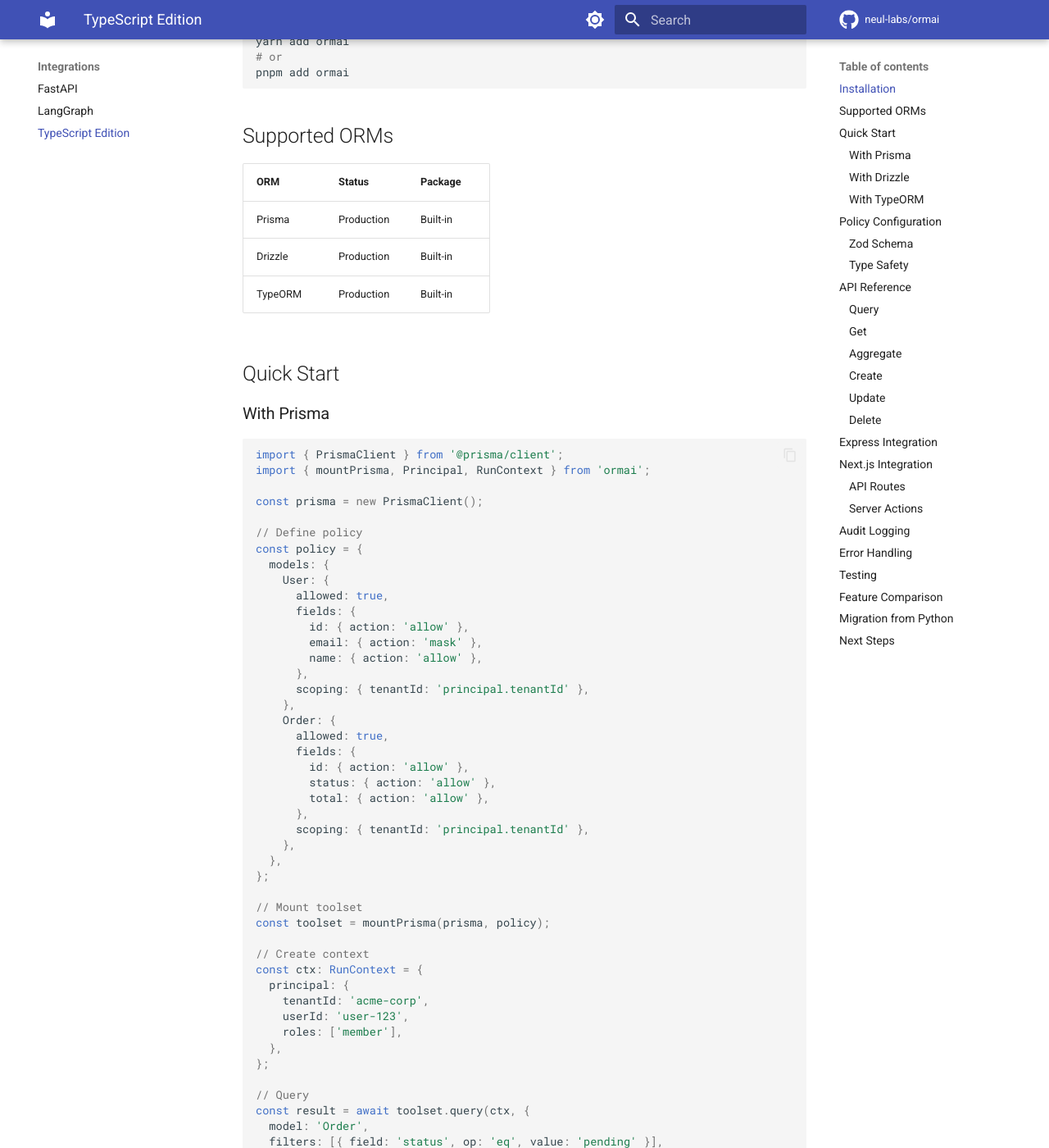
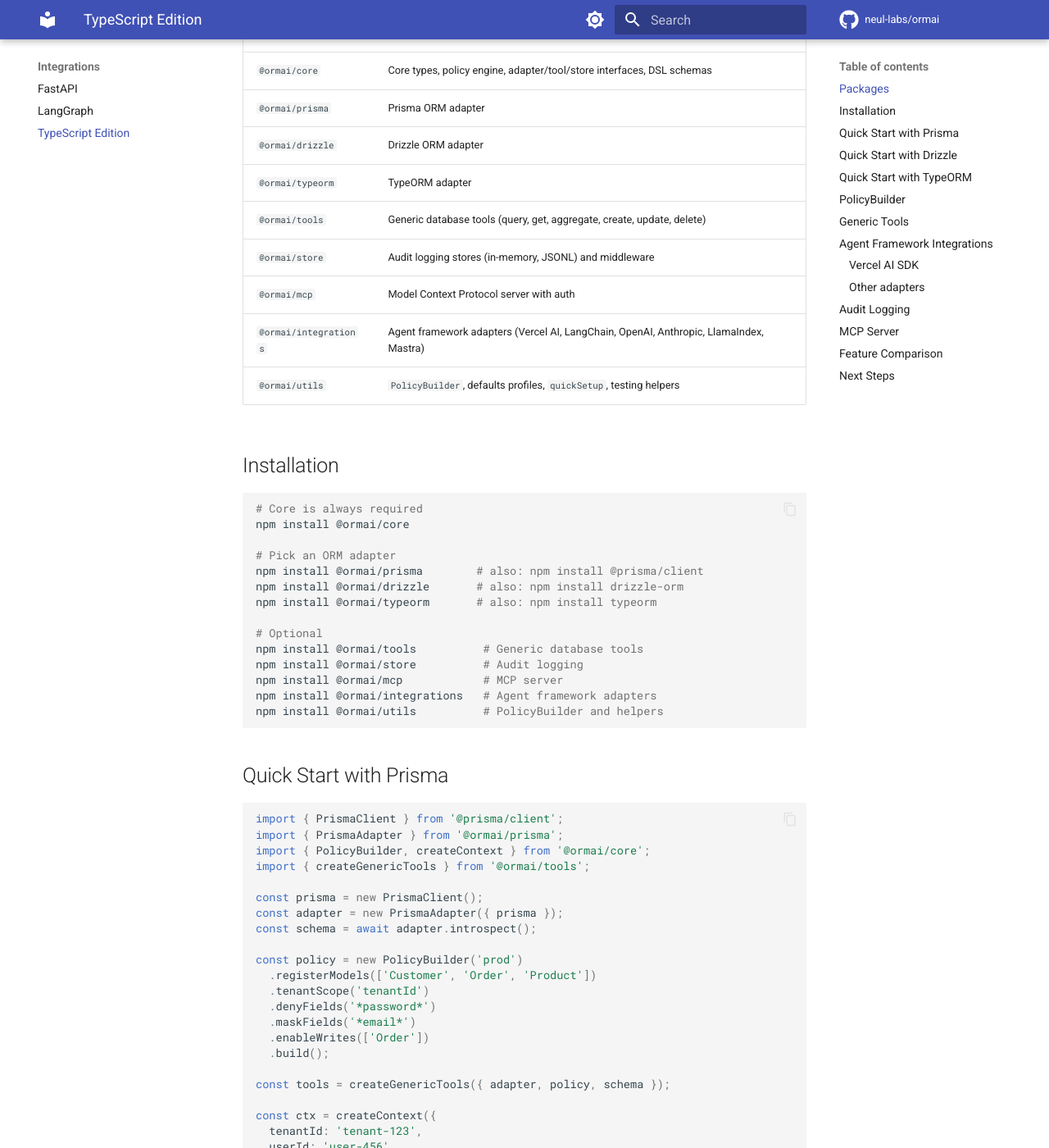
Before and after one commit to neul-labs/ormai, an MkDocs documentation site: the page built from documentation/docs/integrations/typescript.md, in a window 1280 px wide and 1400 px high, scrolled down 352 px. Shown: the whole window at 82% size. Built offline with MkDocs 1.6.1 and Material for MkDocs 9.7.7, drawn with Linux system fonts in a browser that asks for light colours; comment, search, counter and statistics services are not loaded; the version menu is left out; some of the changed text lies outside the part shown.

Commit message:
Expand documentation/

````diff
--- a/documentation/docs/integrations/typescript.md
+++ b/documentation/docs/integrations/typescript.md
@@ -1,103 +1,104 @@
 # TypeScript Edition
 
-OrmAI is available as a TypeScript/Node.js package with full feature parity to the Python version.
+OrmAI ships as a TypeScript/Node.js monorepo at [`ormai-ts/`](https://github.com/neul-labs/ormai/tree/main/ormai-ts) with first-class support for **Prisma**, **Drizzle**, and **TypeORM**.
+
+## Packages
+
+| Package | Description |
+|---|---|
+| `@ormai/core` | Core types, policy engine, adapter/tool/store interfaces, DSL schemas |
+| `@ormai/prisma` | Prisma ORM adapter |
+| `@ormai/drizzle` | Drizzle ORM adapter |
+| `@ormai/typeorm` | TypeORM adapter |
+| `@ormai/tools` | Generic database tools (query, get, aggregate, create, update, delete) |
+| `@ormai/store` | Audit logging stores (in-memory, JSONL) and middleware |
+| `@ormai/mcp` | Model Context Protocol server with auth |
+| `@ormai/integrations` | Agent framework adapters (Vercel AI, LangChain, OpenAI, Anthropic, LlamaIndex, Mastra) |
+| `@ormai/utils` | `PolicyBuilder`, defaults profiles, `quickSetup`, testing helpers |
 
 ## Installation
 
 ```bash
-npm install ormai
-# or
-yarn add ormai
-# or
-pnpm add ormai
+# Core is always required
+npm install @ormai/core
+
+# Pick an ORM adapter
+npm install @ormai/prisma        # also: npm install @prisma/client
+npm install @ormai/drizzle       # also: npm install drizzle-orm
+npm install @ormai/typeorm       # also: npm install typeorm
+
+# Optional
+npm install @ormai/tools          # Generic database tools
+npm install @ormai/store          # Audit logging
+npm install @ormai/mcp            # MCP server
+npm install @ormai/integrations   # Agent framework adapters
+npm install @ormai/utils          # PolicyBuilder and helpers
 ```
 
-## Supported ORMs
-
-| ORM | Status | Package |
-|-----|--------|---------|
-| Prisma | Production | Built-in |
-| Drizzle | Production | Built-in |
-| TypeORM | Production | Built-in |
-
-## Quick Start
-
-### With Prisma
+## Quick Start with Prisma
 
 ```typescript
 import { PrismaClient } from '@prisma/client';
-import { mountPrisma, Principal, RunContext } from 'ormai';
+import { PrismaAdapter } from '@ormai/prisma';
+import { PolicyBuilder, createContext } from '@ormai/core';
+import { createGenericTools } from '@ormai/tools';
 
 const prisma = new PrismaClient();
+const adapter = new PrismaAdapter({ prisma });
+const schema = await adapter.introspect();
 
-// Define policy
-const policy = {
-  models: {
-    User: {
-      allowed: true,
-      fields: {
-        id: { action: 'allow' },
-        email: { action: 'mask' },
-        name: { action: 'allow' },
-      },
-      scoping: { tenantId: 'principal.tenantId' },
-    },
-    Order: {
-      allowed: true,
-      fields: {
-        id: { action: 'allow' },
-        status: { action: 'allow' },
-        total: { action: 'allow' },
-      },
-      scoping: { tenantId: 'principal.tenantId' },
-    },
-  },
-};
+const policy = new PolicyBuilder('prod')
+  .registerModels(['Customer', 'Order', 'Product'])
+  .tenantScope('tenantId')
+  .denyFields('*password*')
+  .maskFields('*email*')
+  .enableWrites(['Order'])
+  .build();
 
-// Mount toolset
-const toolset = mountPrisma(prisma, policy);
+const tools = createGenericTools({ adapter, policy, schema });
 
-// Create context
-const ctx: RunContext = {
-  principal: {
-    tenantId: 'acme-corp',
-    userId: 'user-123',
-    roles: ['member'],
-  },
-};
-
-// Query
-const result = await toolset.query(ctx, {
-  model: 'Order',
-  filters: [{ field: 'status', op: 'eq', value: 'pending' }],
-  limit: 10,
+const ctx = createContext({
+  tenantId: 'tenant-123',
+  userId: 'user-456',
+  db: prisma,
+  roles: ['admin'],
 });
 
-console.log(result.rows);
+const result = await tools[0].execute({
+  model: 'Order',
+  where: [{ field: 'status', op: 'eq', value: 'pending' }],
+  take: 10,
+}, ctx);
 ```
 
-### With Drizzle
+## Quick Start with Drizzle
 
 ```typescript
 import { drizzle } from 'drizzle-orm/node-postgres';
-import { mountDrizzle } from 'ormai';
+import { DrizzleAdapter } from '@ormai/drizzle';
+import { PolicyBuilder, createContext } from '@ormai/core';
+import { createGenericTools } from '@ormai/tools';
 import * as schema from './schema';
 
 const db = drizzle(pool, { schema });
+const adapter = new DrizzleAdapter({ db, schema });
+const introspected = await adapter.introspect();
 
-const toolset = mountDrizzle(db, schema, policy);
+const policy = new PolicyBuilder('prod')
+  .registerModels(['orders', 'customers'])
+  .tenantScope('tenantId')
+  .build();
 
-const result = await toolset.query(ctx, {
-  model: 'orders',
-  filters: [{ field: 'status', op: 'eq', value: 'pending' }],
-});
+const tools = createGenericTools({ adapter, policy, schema: introspected });
 ```
 
-### With TypeORM
+## Quick Start with TypeORM
 
 ```typescript
 import { DataSource } from 'typeorm';
-import { mountTypeORM } from 'ormai';
+import { TypeOrmAdapter } from '@ormai/typeorm';
+import { PolicyBuilder, createContext } from '@ormai/core';
+import { createGenericTools } from '@ormai/tools';
 import { User, Order } from './entities';
 
 const dataSource = new DataSource({
@@ -105,379 +106,136 @@
   url: process.env.DATABASE_URL,
   entities: [User, Order],
 });
-
 await dataSource.initialize();
 
-const toolset = mountTypeORM(dataSource, policy);
+const adapter = new TypeOrmAdapter({ dataSource });
+const schema = await adapter.introspect();
+
+const policy = new PolicyBuilder('prod')
+  .registerModels(['User', 'Order'])
+  .tenantScope('tenantId')
+  .build();
+
+const tools = createGenericTools({ adapter, policy, schema });
 ```
 
-## Policy Configuration
+## PolicyBuilder
 
-### Zod Schema
-
-Policies are validated with Zod:
+`PolicyBuilder` from `@ormai/core` (re-exported by `@ormai/utils`) is the canonical way to declare policies in TypeScript.
 
 ```typescript
-import { z } from 'zod';
-import { PolicySchema, FieldAction, WriteAction } from 'ormai';
+import { PolicyBuilder } from '@ormai/core';
 
-const policy = PolicySchema.parse({
-  models: {
-    User: {
-      allowed: true,
-      fields: {
-        id: { action: FieldAction.Allow },
-        email: { action: FieldAction.Mask },
-        password: { action: FieldAction.Deny },
-      },
-      scoping: { tenantId: 'principal.tenantId' },
-      writePolicy: {
-        create: WriteAction.Allow,
-        update: WriteAction.Allow,
-        delete: WriteAction.Deny,
-      },
-    },
-  },
-  budget: {
-    maxRows: 1000,
-    maxIncludeDepth: 3,
-  },
+const policy = new PolicyBuilder('prod')
+  .registerModels(['Customer', 'Order', 'Product'])
+  .tenantScope('tenantId')
+  .denyFields('*password*', '*secret*', '*token*')
+  .maskFields('*email*', '*phone*')
+  .allowRelations('Order', ['customer', 'items'])
+  .enableWrites(['Order'], {
+    allowCreate: true,
+    allowUpdate: true,
+    allowDelete: false,
+    maxAffectedRows: 10,
+  })
+  .defaultBudgetConfig({
+    maxRows: 100,
+    maxIncludesDepth: 2,
+    statementTimeoutMs: 5000,
+  })
+  .build();
+```
+
+Profile presets ship in `@ormai/utils`: `DEFAULT_DEV` (permissive), `DEFAULT_INTERNAL` (moderate), `DEFAULT_PROD` (strict).
+
+## Generic Tools
+
+`createGenericTools` returns the standard tool set:
+
+- `db.query` — filter, paginate, include relations
+- `db.get` — fetch a single record by primary key
+- `db.aggregate` — count / sum / avg / min / max with `groupBy`
+- `db.describe_schema` — return the policy-filtered schema
+- `db.create` / `db.update` / `db.delete` / `db.bulk_update` — gated by `enableWrites`
+
+Each tool returns a structured result and never executes raw SQL.
+
+## Agent Framework Integrations
+
+`@ormai/integrations` adapts the tool registry to popular agent frameworks.
+
+### Vercel AI SDK
+
+```typescript
+import { toVercelAITools } from '@ormai/integrations';
+import { generateText } from 'ai';
+import { openai } from '@ai-sdk/openai';
+
+const agentTools = await toVercelAITools(registry.list(), ctx);
+
+const result = await generateText({
+  model: openai('gpt-4o'),
+  tools: agentTools,
+  prompt: 'Find all pending orders for the current tenant',
 });
 ```
 
-### Type Safety
+### Other adapters
 
-Full TypeScript support:
-
-```typescript
-import type { Policy, ModelPolicy, FieldPolicy, Principal, RunContext } from 'ormai';
-
-const modelPolicy: ModelPolicy = {
-  allowed: true,
-  fields: {
-    id: { action: 'allow' },
-  },
-};
-
-const policy: Policy = {
-  models: {
-    User: modelPolicy,
-  },
-};
-```
-
-## API Reference
-
-### Query
-
-```typescript
-interface QueryOptions {
-  model: string;
-  filters?: FilterClause[];
-  select?: string[];
-  order?: OrderClause[];
-  include?: IncludeClause[];
-  limit?: number;
-  cursor?: string;
-}
-
-const result = await toolset.query(ctx, {
-  model: 'Order',
-  filters: [
-    { field: 'status', op: 'eq', value: 'pending' },
-    { field: 'total', op: 'gte', value: 1000 },
-  ],
-  select: ['id', 'status', 'total'],
-  order: [{ field: 'createdAt', direction: 'desc' }],
-  include: [{ relation: 'user', select: ['id', 'name'] }],
-  limit: 20,
-});
-```
-
-### Get
-
-```typescript
-const result = await toolset.get(ctx, {
-  model: 'Order',
-  id: 123,
-  include: [{ relation: 'items' }],
-});
-```
-
-### Aggregate
-
-```typescript
-const result = await toolset.aggregate(ctx, {
-  model: 'Order',
-  filters: [{ field: 'status', op: 'eq', value: 'completed' }],
-  aggregations: [
-    { function: 'count', alias: 'totalOrders' },
-    { function: 'sum', field: 'total', alias: 'revenue' },
-    { function: 'avg', field: 'total', alias: 'avgOrder' },
-  ],
-  groupBy: ['status'],
-});
-```
-
-### Create
-
-```typescript
-const result = await toolset.create(ctx, {
-  model: 'Order',
-  data: {
-    status: 'pending',
-    total: 5000,
-    userId: 'user-123',
-  },
-});
-```
-
-### Update
-
-```typescript
-const result = await toolset.update(ctx, {
-  model: 'Order',
-  id: 123,
-  data: {
-    status: 'confirmed',
-  },
-});
-```
-
-### Delete
-
-```typescript
-const result = await toolset.delete(ctx, {
-  model: 'Order',
-  id: 123,
-});
-```
-
-## Express Integration
-
-```typescript
-import express from 'express';
-import { mountPrisma, Principal, RunContext } from 'ormai';
-
-const app = express();
-app.use(express.json());
-
-const toolset = mountPrisma(prisma, policy);
-
-// Middleware to extract context
-function getContext(req: express.Request): RunContext {
-  return {
-    principal: {
-      tenantId: req.headers['x-tenant-id'] as string,
-      userId: req.headers['x-user-id'] as string,
-      roles: (req.headers['x-roles'] as string)?.split(',') || [],
-    },
-  };
-}
-
-// Query endpoint
-app.post('/api/query', async (req, res) => {
-  try {
-    const ctx = getContext(req);
-    const result = await toolset.query(ctx, req.body);
-    res.json(result);
-  } catch (error) {
-    res.status(400).json({ error: error.message });
-  }
-});
-
-// Get endpoint
-app.post('/api/get', async (req, res) => {
-  try {
-    const ctx = getContext(req);
-    const result = await toolset.get(ctx, req.body);
-    if (!result.success) {
-      return res.status(404).json({ error: 'Not found' });
-    }
-    res.json(result.data);
-  } catch (error) {
-    res.status(400).json({ error: error.message });
-  }
-});
-
-app.listen(3000);
-```
-
-## Next.js Integration
-
-### API Routes
-
-```typescript
-// app/api/query/route.ts
-import { NextRequest, NextResponse } from 'next/server';
-import { toolset } from '@/lib/ormai';
-
-export async function POST(request: NextRequest) {
-  const body = await request.json();
-
-  const ctx = {
-    principal: {
-      tenantId: request.headers.get('x-tenant-id')!,
-      userId: request.headers.get('x-user-id')!,
-    },
-  };
-
-  try {
-    const result = await toolset.query(ctx, body);
-    return NextResponse.json(result);
-  } catch (error) {
-    return NextResponse.json(
-      { error: error.message },
-      { status: 400 }
-    );
-  }
-}
-```
-
-### Server Actions
-
-```typescript
-// app/actions.ts
-'use server';
-
-import { toolset } from '@/lib/ormai';
-import { auth } from '@/lib/auth';
-
-export async function queryOrders(filters: FilterClause[]) {
-  const session = await auth();
-
-  const ctx = {
-    principal: {
-      tenantId: session.user.orgId,
-      userId: session.user.id,
-    },
-  };
-
-  return toolset.query(ctx, {
-    model: 'Order',
-    filters,
-    limit: 50,
-  });
-}
-```
+The same package also exposes adapters for LangChain.js, OpenAI function-calling, Anthropic tool use, LlamaIndex.ts, and Mastra.
 
 ## Audit Logging
 
 ```typescript
-import { JsonlAuditStore, AuditMiddleware } from 'ormai';
+import { JsonlAuditStore, withAudit } from '@ormai/store';
 
 const store = new JsonlAuditStore('./audit.jsonl');
-const middleware = new AuditMiddleware(store, {
-  includeSnapshots: true,
-});
-
-const auditedToolset = middleware.wrap(toolset);
+const auditedTools = tools.map(tool => withAudit(tool, store));
 ```
 
-## Error Handling
+`@ormai/store` also ships an in-memory store for tests and middleware helpers for wrapping a registry.
+
+## MCP Server
 
 ```typescript
 import {
-  OrmAIError,
-  ModelNotAllowedError,
-  QueryBudgetExceededError,
-} from 'ormai';
+  createMcpServer,
+  createJwtAuth,
+  createContextFactory,
+} from '@ormai/mcp';
 
-try {
-  await toolset.query(ctx, { model: 'SecretModel' });
-} catch (error) {
-  if (error instanceof ModelNotAllowedError) {
-    console.log('Model access denied');
-  } else if (error instanceof QueryBudgetExceededError) {
-    console.log('Query too expensive');
-  } else if (error instanceof OrmAIError) {
-    console.log(`OrmAI error: ${error.code}`);
-  }
-}
-```
+const server = createMcpServer({
+  name: 'my-db-server',
+  version: '1.0.0',
+  registry,
+  createContext: createContextFactory({
+    db: prisma,
+    defaultRoles: ['user'],
+  }),
+  authMiddleware: createJwtAuth({
+    secret: process.env.JWT_SECRET!,
+  }),
+});
 
-## Testing
-
-```typescript
-import { describe, it, expect, beforeEach } from 'vitest';
-import { mountPrisma } from 'ormai';
-import { prismaMock } from './mocks';
-
-describe('OrmAI Integration', () => {
-  const toolset = mountPrisma(prismaMock, policy);
-
-  const ctx = {
-    principal: {
-      tenantId: 'test-tenant',
-      userId: 'test-user',
-    },
-  };
-
-  it('should query with tenant scope', async () => {
-    const result = await toolset.query(ctx, {
-      model: 'Order',
-      limit: 10,
-    });
-
-    expect(result.success).toBe(true);
-    // Verify tenant filter was applied
-    expect(prismaMock.order.findMany).toHaveBeenCalledWith(
-      expect.objectContaining({
-        where: expect.objectContaining({
-          tenantId: 'test-tenant',
-        }),
-      })
-    );
-  });
-
-  it('should reject forbidden model', async () => {
-    await expect(
-      toolset.query(ctx, { model: 'SecretModel' })
-    ).rejects.toThrow(ModelNotAllowedError);
-  });
-});
+await server.runStdio();
 ```
 
 ## Feature Comparison
 
-| Feature | Python | TypeScript |
-|---------|--------|------------|
-| Query DSL | ✅ | ✅ |
-| Policies | ✅ | ✅ |
-| Field Actions | ✅ | ✅ |
-| Scoping | ✅ | ✅ |
-| Write Operations | ✅ | ✅ |
-| Audit Logging | ✅ | ✅ |
-| Deferred Execution | ✅ | ✅ |
-| MCP Server | ✅ | ✅ |
-| Code Generation | ✅ | ⚠️ Partial |
-| Eval Framework | ✅ | ⚠️ Partial |
-
-## Migration from Python
-
-The TypeScript API mirrors Python closely:
-
-```python
-# Python
-result = await toolset.query(
-    ctx,
-    model="Order",
-    filters=[{"field": "status", "op": "eq", "value": "pending"}],
-    limit=10,
-)
-```
-
-```typescript
-// TypeScript
-const result = await toolset.query(ctx, {
-  model: 'Order',
-  filters: [{ field: 'status', op: 'eq', value: 'pending' }],
-  limit: 10,
-});
-```
+| Feature | Python (`ormai`) | TypeScript (`@ormai/*`) |
+|---|---|---|
+| Query DSL | Yes | Yes |
+| Policy engine | Yes | Yes |
+| Tenant scoping | Yes | Yes |
+| Write operations | Yes | Yes |
+| Audit logging | Yes | Yes |
+| MCP server | Yes | Yes |
+| Vercel AI / LangChain.js | — | Yes |
+| FastAPI integration | Yes | — |
+| Codegen / eval harness | Yes | Partial |
 
 ## Next Steps
 
-- [FastAPI Integration](fastapi.md) - Python web integration
-- [LangGraph Integration](langgraph.md) - AI agent integration
-- [Multi-Tenant Setup](../guides/multi-tenant.md) - Tenant isolation
+- [FastAPI Integration](fastapi.md) — Python web framework integration
+- [LangGraph Integration](langgraph.md) — Multi-step agent integration
+- [Multi-Tenant Setup](../guides/multi-tenant.md) — Tenant isolation patterns
--- a/documentation/mkdocs.yml
+++ b/documentation/mkdocs.yml
@@ -1,8 +1,9 @@
 site_name: OrmAI Documentation
 site_description: ORM-native capability runtime for AI agents
-site_url: https://ormai.dev
+site_url: https://ormai.docs.neullabs.com/
 repo_url: https://github.com/neul-labs/ormai
 repo_name: neul-labs/ormai
+edit_uri: edit/main/documentation/docs/
 
 theme:
   name: material
````
